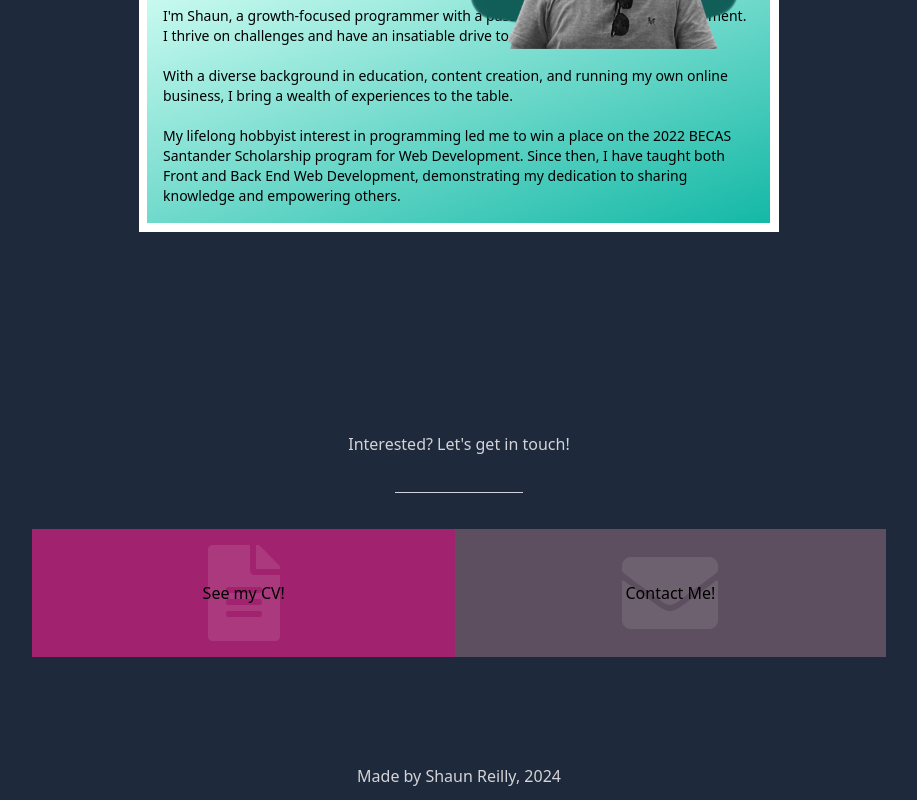
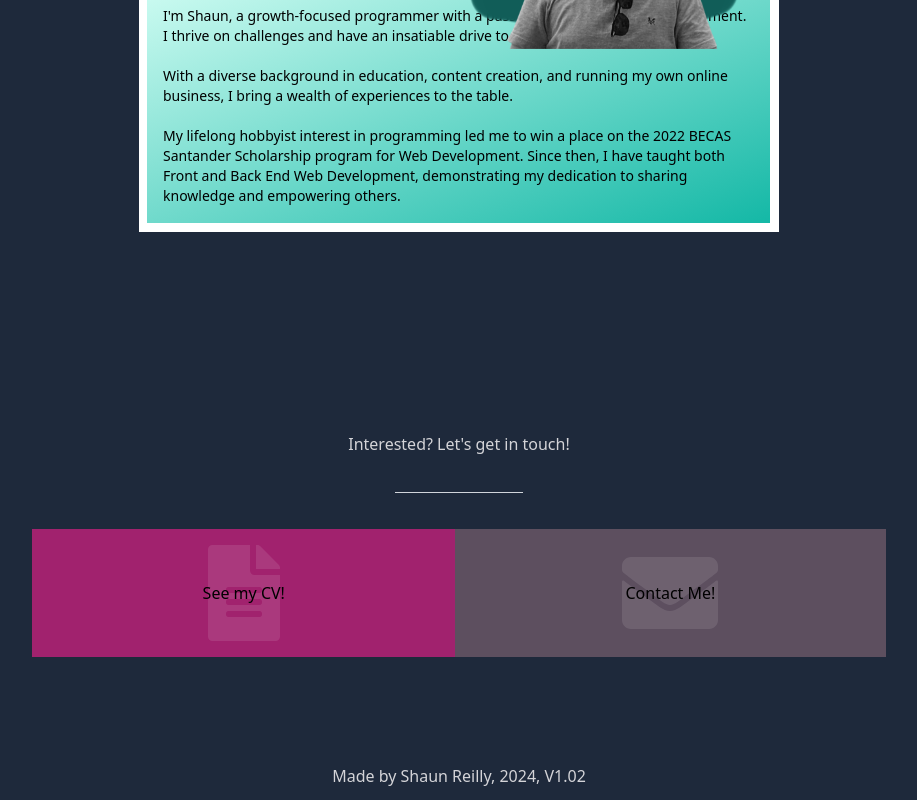
Before and after one commit to ShaunDVR/PersonalSite, a Next.js app: page / in a window 1280 px wide. Shown: the part 1296-2096 px from the top of the page, without its empty margins (181-1098 px from the left). Built offline with nearby package versions, Linux system fonts and the light colour scheme.

Commit message:
version number

```diff
--- a/components/AppFooter.tsx
+++ b/components/AppFooter.tsx
@@ -1,7 +1,7 @@
 const AppFooter = () => {
   return (
     <div className="py-3 text-center text-zinc-300">
-      Made by Shaun Reilly, 2024
+      Made by Shaun Reilly, 2024, V1.02
     </div>
   );
 };
```
